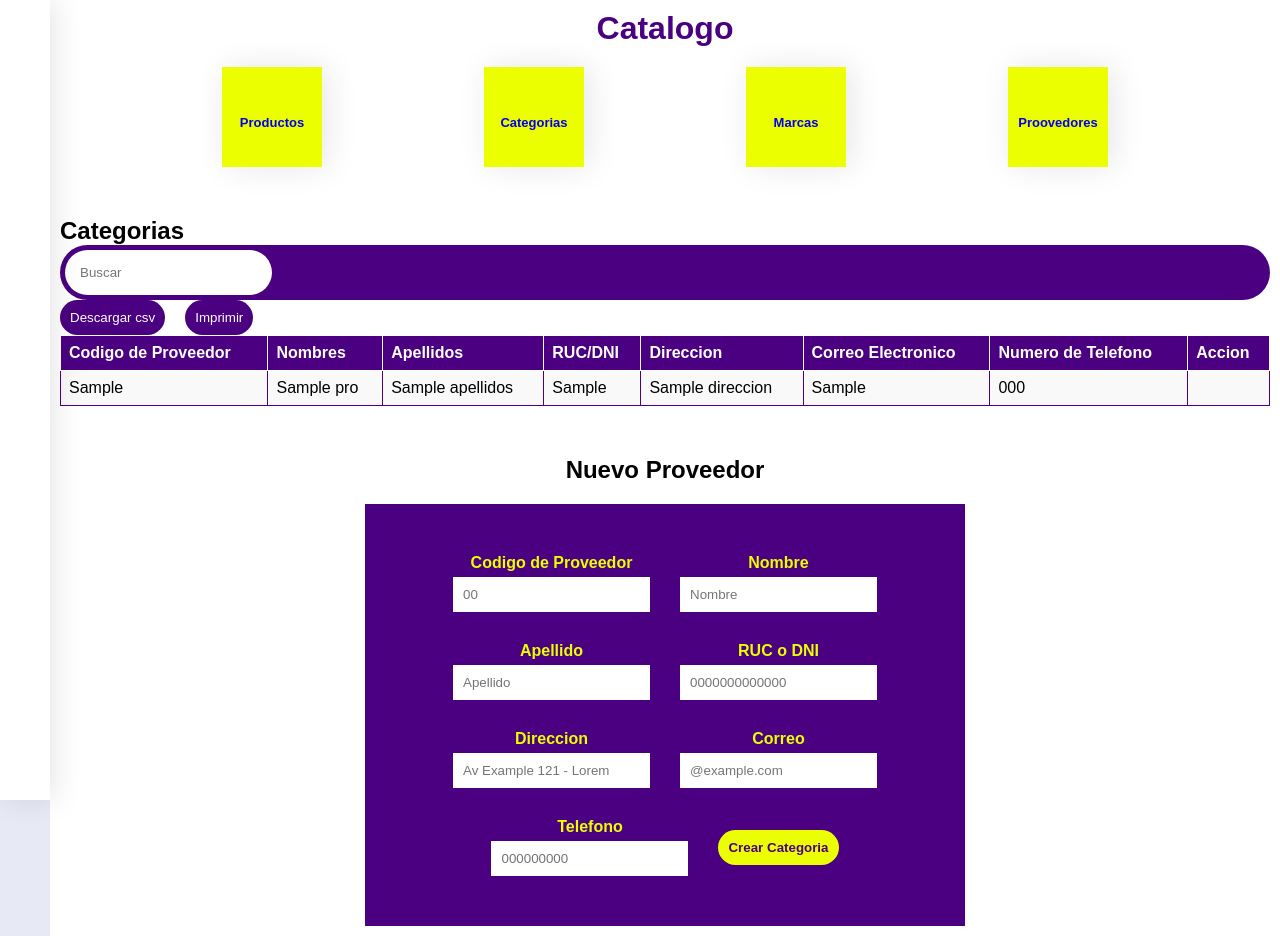
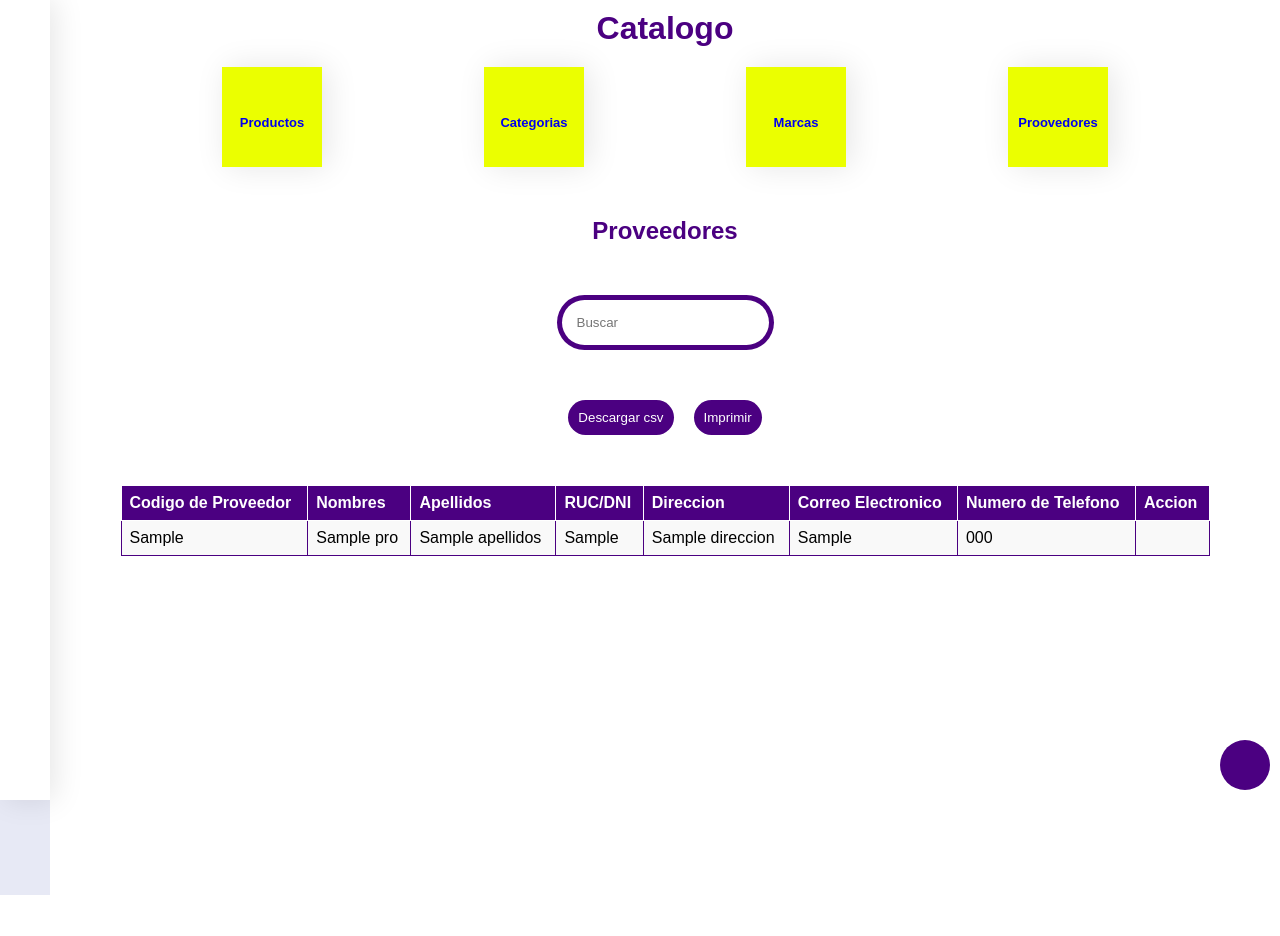
Before and after one commit to LuisErnesto1234/SAN_SEBASTIAN_PV_DAZA, a Django app: template ventas/templates/productos_proveedores.html in a window 1280 px wide. After the commit the page ends 895 px from the top, so only its background shows below. Run offline with Django 5.2, Linux system fonts and the light colour scheme; the template is opened without the code that fills it: most values are stand-ins (such as "Sample title", 1, 10 or a date in 2020); some libraries are stand-ins or nearby versions.

Commit message:
16-03-2024 12.37

```diff
--- a/ventas/static/css/style.css
+++ b/ventas/static/css/style.css
@@ -129,9 +118,8 @@
   }
 
 
-
   /* PAGINA DE PRODUCTOS */
-.botonAgregarProducto{
+.btn-abrir{
   width: 50px;
   height: 50px;
   background-color: var(--color2);
@@ -144,15 +132,15 @@
   position: fixed;
   bottom: 10px;
   right: 10px;
-}
-.botonAgregarProducto a{
-  text-decoration: none;
+
+  border: none;
   color: var(--color1);
 }
-.botonAgregarProducto i{
+
+.btn-abrir i{
   font-size: 25px;
 }
-.botonAgregarProducto:hover{
+.btn-abrir:hover{
   background-color: var(--color3);
   color: var(--color2);
 }
@@ -359,47 +347,22 @@ PAGINA DE PROVEEDORES */
   flex-direction: column-reverse;
   gap: 50px;
 }
-.box-top{
+.box-button{
   display: flex;
   flex-direction: column;
   justify-content: center;
   align-items: center;
-  gap: 20px;
+  gap: 50px;
 }
-
-.seccion-proveedor-formulario {
-  max-width: 600px;
-  padding: 50px;
-  background: var(--color2);
-  display: flex;
-  justify-content: center;
-  align-items: center;
-  flex-wrap: wrap;
-  gap: 30px;
-
+.box-button h2{
+  color: var(--color2);
 }
-.seccion-proveedor-formulario  .union{
-  display: flex;
-  flex-direction: column;
-  justify-content: center;
-  gap: 5px;
+.seccion-proveedor-tabla{
+  width: 90%;
+  height: 400px;
+  overflow: scroll;
+  margin: auto;
 }
-.seccion-proveedor-formulario  .union label{
-  font-weight: bold;
-}
-.seccion-proveedor-formulario  .union input{
-  padding: 10px;
-  border: none;
-}
-.seccion-proveedor-formulario  .btn-agregar{
-  padding: 10px;
-  background: var(--color3);
-  color: var(--color2);
-  font-weight: bold;
-  border: none;
-  border-radius: 20px;
-}
-
 
 /* Estilo para la tabla */
 table {
--- a/ventas/static/js/script.js
+++ b/ventas/static/js/script.js
@@ -1,10 +1,21 @@
 let btn = document.querySelector("#btn");
 let sidebar = document.querySelector(".sidebar");
-let srcBtn = document.querySelector(".bx-search");
 
-btn.onclick = function () {
-  sidebar.classList.toggle("active");
-};
-srcBtn.onclick = function () {
-  sidebar.classList.toggle("active");
-};
+btn.addEventListener('click', (e) => {
+  e.preventDefault();
+  sidebar.classList.toggle('active');
+});
+
+const openModals = document.querySelectorAll('.btn-abrir');
+const modal = document.querySelector('.modal');
+const closeModal = document.querySelector('#btn-cerrar');
+
+openModals.forEach(openModal => {
+    openModal.addEventListener('click', (e) => {
+        modal.classList.add('modal-open');
+    });
+});
+
+closeModal.addEventListener('click', (e) => {
+    modal.classList.remove('modal-open');
+});
--- a/ventas/templates/productos_proveedores.html
+++ b/ventas/templates/productos_proveedores.html
@@ -1,67 +1,49 @@
 {% extends 'base.html' %}
 
 {% block content %}
+<button class="btn-abrir">
+    <i class="ti ti-plus"></i>
+</button>
+
+<div class="modal">
+    <div class="content-modal modal-proveedor">
+      <h2>Nuevo Proveedor</h2>
+
+      <form  action="{% url 'crearProveedorink' %}" method="post" class="form-proveedor">
+        {% csrf_token %}
+        <p>
+            {{formulario.codigo_proveedor}}
+            {{formulario.nombres}}
+            {{formulario.apellidos}}
+            {{formulario.ruc_dni}}
+            {{formulario.direccion}}
+            {{formulario.correo_electronico}}
+            {{formulario.numero_telefono}}
+        </p>
+        <button type="submit" class="btn-guardar">Guardar Producto</button>
+        <button id="btn-cerrar" class="btn-cancelar">Cancelar</button>
+    </form>
+    </div>
+</div>
 
 {% include 'includesTemplates/catalogo_productos.html' %}
 
 <section class="seccion-proveedores">
-    <div class="box-top">
-        <h2>Nuevo Proveedor</h2>
-        <form action="" method="post" class="seccion-proveedor-formulario">
-               <div class="union">
-                    <label for="codigo">Codigo de Proveedor</label>
-                    <input type="number" name="" id="codigo" placeholder="00">
-               </div>
-
-                <div class="union">
-                    <label for="nombre">Nombre</label>
-                    <input type="text" name="" id="nombre" placeholder="Nombre">
-                </div>
-
-                <div class="union">
-                    <label for="apellido">Apellido</label>
-                    <input type="text" name="" id="apellido" placeholder="Apellido">
-                </div>
-
-                <div class="union">
-                    <label for="ruc-dni">RUC o DNI</label>
-                    <input type="number" name="" id="ruc-dni" placeholder="0000000000000">
-                </div>
-
-                <div class="union">
-                    <label for="direccion">Direccion</label>
-                    <input type="text" name="" id="direccion" placeholder="Av Example 121 - Lorem">
-                </div>
-
-                <div class="union">
-                    <label for="correo">Correo</label>
-                    <input type="email" name="" id="correo" placeholder="@example.com">
-                </div>
-
-                <div class="union">
-                    <label for="telefono">Telefono</label>
-                    <input type="number" name="" id="telefono" placeholder="000000000">
-                </div>
-                <div class="union">
-                    <button type="submit" class="btn-agregar">Crear Categoria</button>
-                </div>
-
-            </form>
-    </div>
     <div class="box-button">
-        <h2>Categorias</h2>
+        <h2>Proveedores</h2>
 
         <form action="" method="post" class="buscador">
             <input type="search" name="" id="" placeholder="Buscar">
             {% csrf_token %}
         </form>
+
         <div class="descargas">
             <button>Descargar csv</button>
             <button>Imprimir</button>
         </div>
 
-        <div class="seccion-categoria-tabla">
-            <table>
+        <div class="seccion-proveedor-tabla">
+            <table >
                     <thead>
                         <tr>
                             <th>Codigo de Proveedor</th>
```
Also changed, not shown: other parts of ventas/static/css/style.css (+99 -14 lines), ventas/forms.py (added, +42 -0 lines), ventas/templates/productos.html (+40 -5 lines), ventas/templates/productos_categorias.html (+4 -3 lines), ventas/templates/productos_marcas.html (+4 -3 lines), ventas/urls.py (+11 -0 lines), ventas/views.py (+64 -3 lines), db.sqlite3, media/productos/Group_21.png (added), media/productos/cholito.jpg (added).
